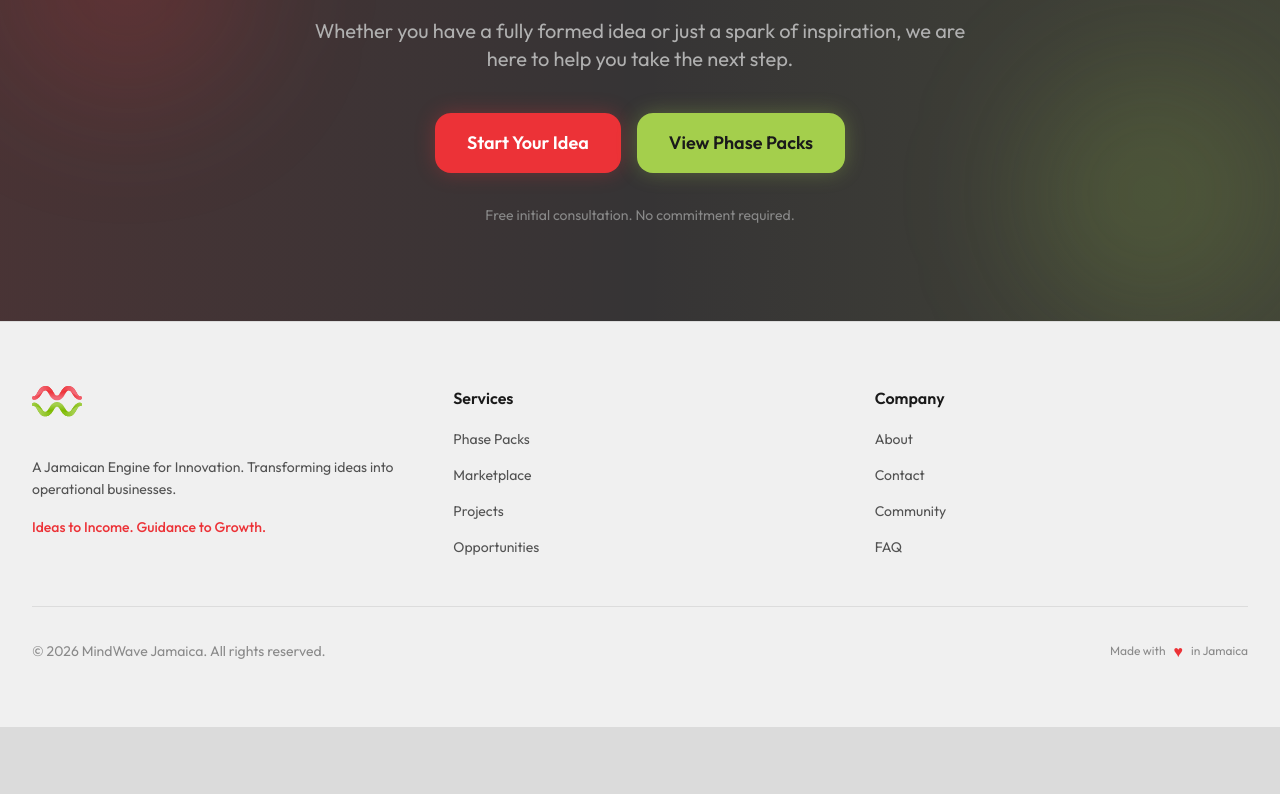
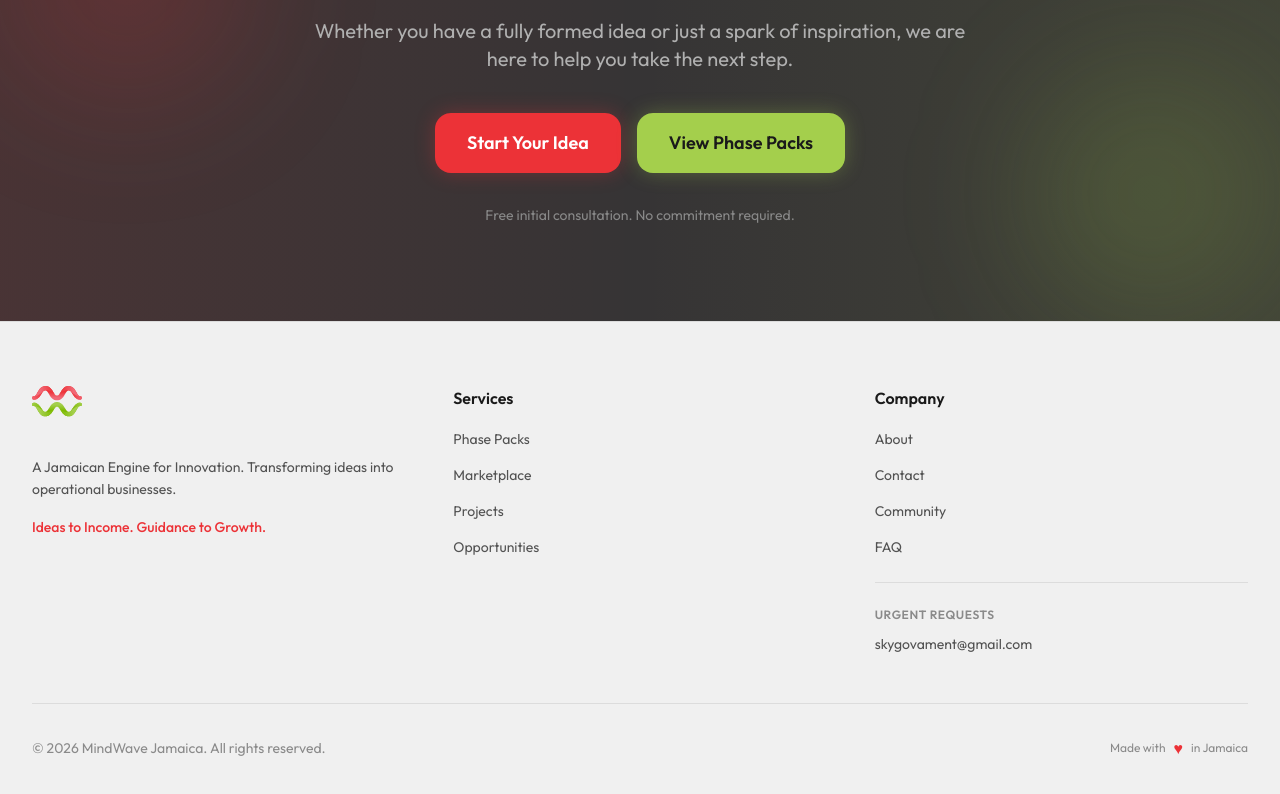
Before and after one commit to HammazoneRecords/Mindwaveja.com, a Next.js app: page / in a window 1280 px wide. Shown: the part 5475-6269 px from the top of the page. Before the commit the page ends 6202 px from the top, so only its background shows below. Built offline with nearby package versions, Linux system fonts and the light colour scheme; no server answers; a web font is replaced by a local one.

Commit message:
feat: add urgent request email to footer

```diff
--- a/components/Footer.tsx
+++ b/components/Footer.tsx
@@ -83,6 +83,16 @@ export function Footer() {
                 </li>
               ))}
             </ul>
+            <div className="mt-6 pt-6 border-t" style={{ borderColor: 'rgb(var(--color-border-primary))' }}>
+              <p className="text-xs font-semibold uppercase tracking-wider mb-2" style={{ color: 'rgb(var(--color-text-tertiary))' }}>Urgent Requests</p>
+              <a
+                href="mailto:skygovament@gmail.com"
+                className="text-sm hover:text-brand-green transition-colors break-all"
+                style={{ color: 'rgb(var(--color-text-secondary))' }}
+              >
+                skygovament@gmail.com
+              </a>
+            </div>
           </div>
 
         </div>
```
